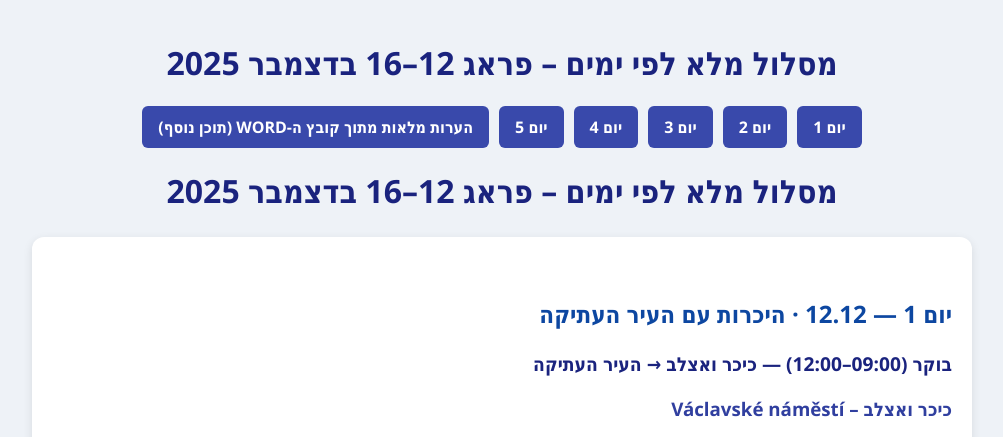
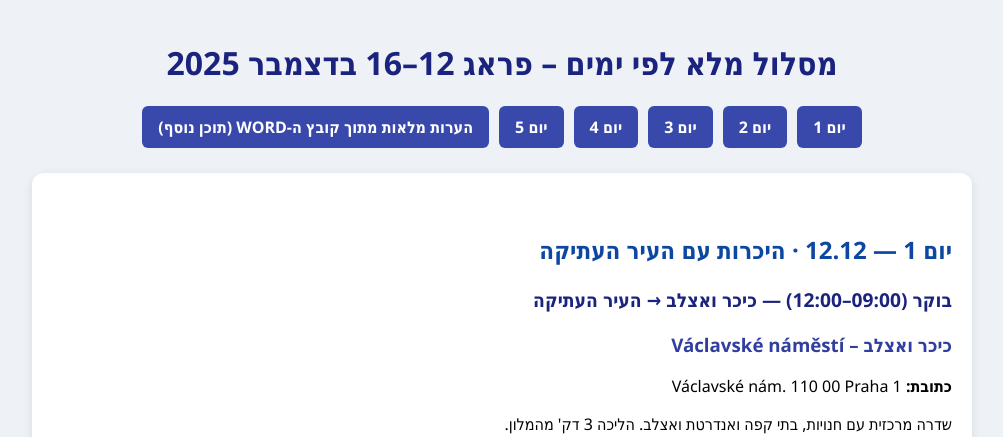
Before and after one commit to idosharan/PragueTrip, a plain HTML site: page index.html in a window 1280 px wide. Shown: the top 437 px of the page, without its empty margins (138-1141 px from the left). Drawn offline with Linux system fonts and the light colour scheme.

Commit message:
Update index.html

```diff
--- a/index.html
+++ b/index.html
@@ -29,7 +29,7 @@
     </nav>
   </header>
 
-<h1>מסלול מלא לפי ימים – פראג 12–16 בדצמבר 2025</h1>
+
 
 <!-- יום 1 -->
 <div class="day" id="day1">
```
